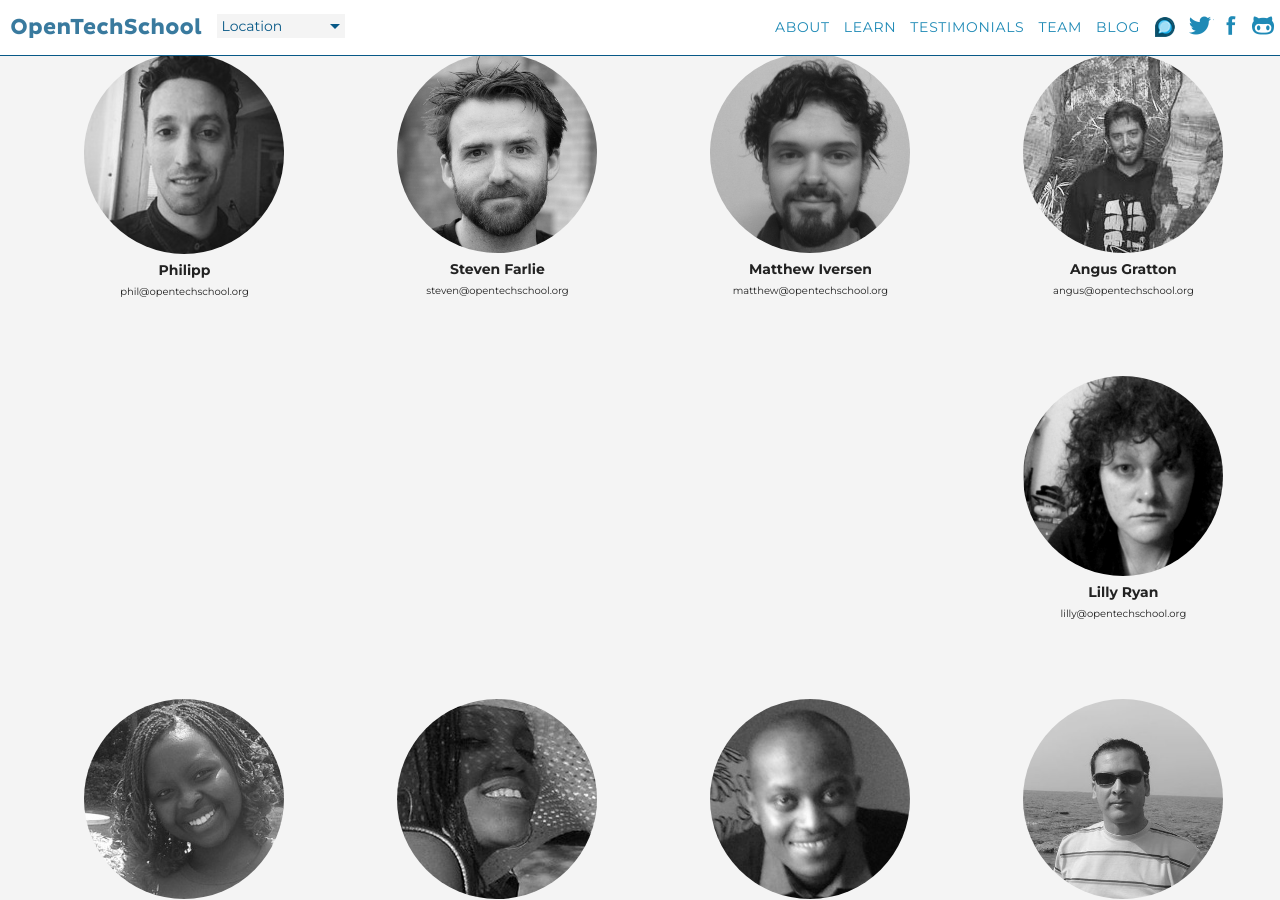
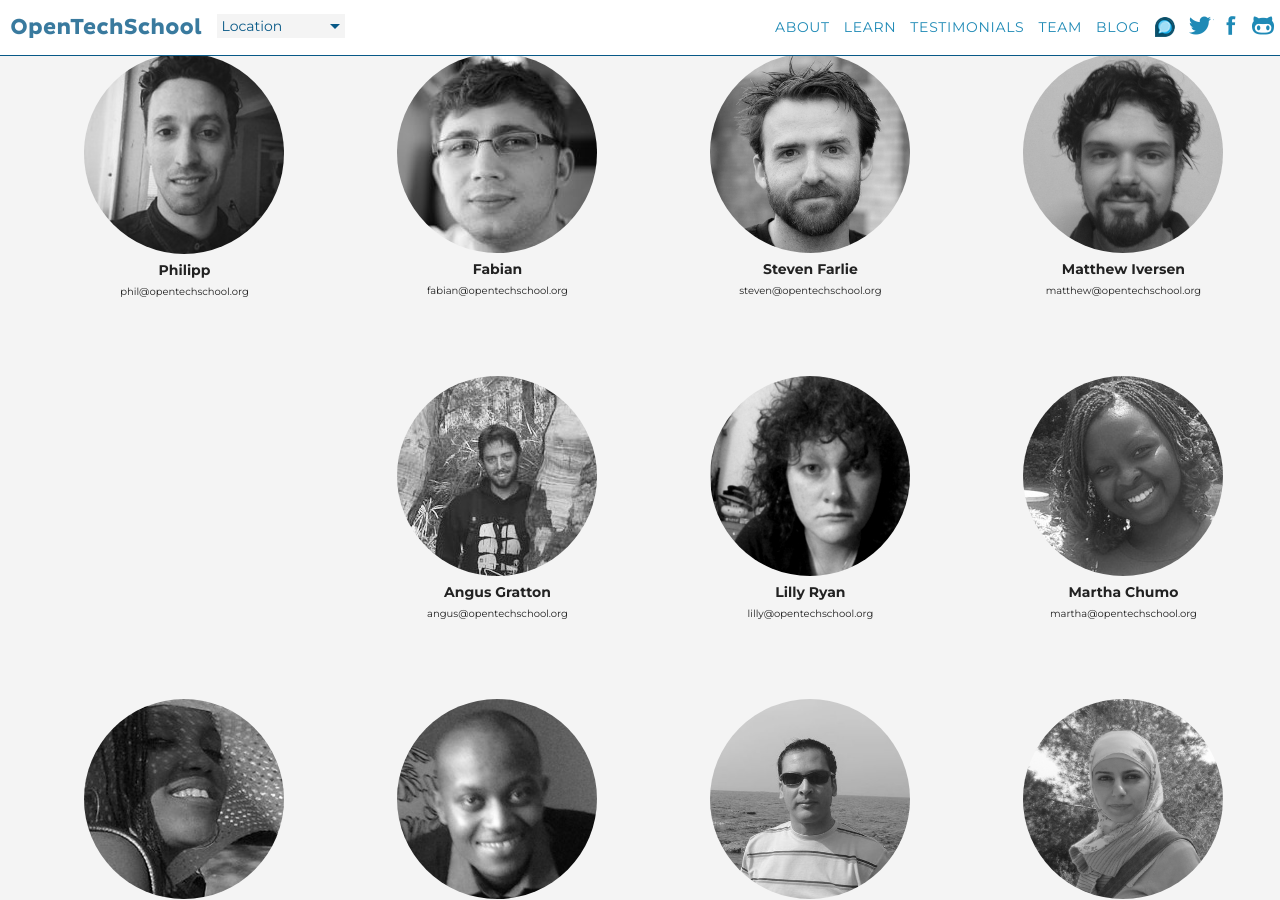
Before and after one commit to OpenTechSchool/www.opentechschool.org, a Jekyll site: the page built from team.html, in a window 1280 px wide and 900 px high, scrolled down 2138 px. Built offline with Jekyll 4.4.1, drawn with Linux system fonts in a browser that asks for light colours; nearby versions of some CDN libraries.

Commit message:
add fabian to chapter hamburg on branch gh-pages

```diff
--- a/_config.yml
+++ b/_config.yml
@@ -93,6 +93,9 @@ members:
     - name: Philipp
       email: phil@opentechschool.org
       img: philipp.jpg
+    - name: Fabian
+      email: fabian@opentechschool.org
+      img: fabian.jpg
   Melbourne:
     - name: Steven Farlie
       email: steven@opentechschool.org
```
Also changed, not shown: images/team/fabian.jpg (added).
